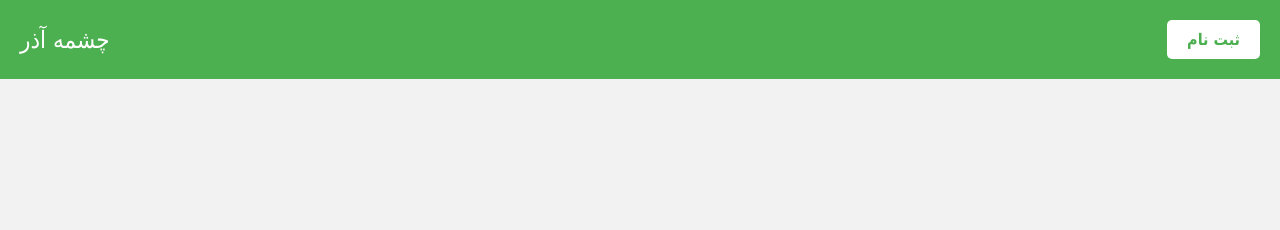
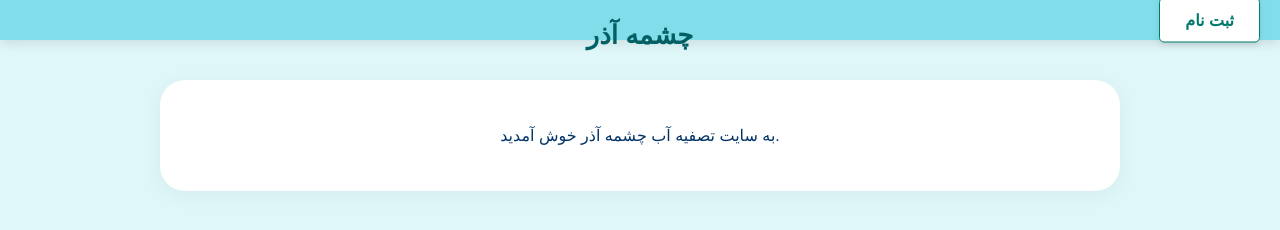
Before and after one commit to lilmazzzi/azar, a plain HTML site: page index.html in a window 1280 px wide. Drawn offline with Linux system fonts and the light colour scheme; a web font is replaced by a local one.

Commit message:
Update index.html

```diff
--- a/index.html
+++ b/index.html
@@ -2,39 +2,90 @@
 <html lang="fa">
 <head>
   <meta charset="UTF-8">
+  <meta name="viewport" content="width=device-width, initial-scale=1.0">
   <title>چشمه آذر</title>
+
+  <!-- لینک فونت بی نازنین از گوگل فونت -->
+  <link href="https://fonts.googleapis.com/css2?family=Vazir&display=swap" rel="stylesheet">
+
   <style>
+    /* استایل کلی */
     body {
       margin: 0;
       padding: 0;
-      font-family: Tahoma, sans-serif;
-      background-color: #f2f2f2;
+      font-family: 'Vazir', sans-serif; /* تغییر فونت به بی نازنین */
+      background: linear-gradient(to bottom, #e0f7fa, #e0f7fa); /* رنگ آبی کم‌رنگ */
+      color: #003366; /* رنگ متن تیره */
+      transition: background 0.3s ease;
+      text-align: center; /* متن را وسط صفحه قرار می‌دهیم */
     }
 
+    /* هدر */
     header {
-      background-color: #4CAF50;
-      color: white;
       padding: 20px;
-      display: flex;
-      justify-content: space-between;
-      align-items: center;
+      position: relative;
+      background-color: #80deea; /* آبی ملایم برای هدر */
+      box-shadow: 0 4px 10px rgba(0, 0, 0, 0.1); /* سایه برای هدر */
     }
 
+    /* عنوان داخل هدر */
     .title {
-      font-size: 24px;
+      position: absolute;
+      left: 50%;
+      transform: translateX(-50%);
+      font-size: 26px;
+      font-weight: bold;
+      color: #006064; /* رنگ تیره برای عنوان */
     }
 
+    /* دکمه ثبت‌نام */
     .register-btn {
+      position: absolute;
+      right: 20px;
+      top: 50%;
+      transform: translateY(-50%);
       background-color: white;
-      color: #4CAF50;
-      padding: 10px 20px;
+      color: #00796b;
+      padding: 12px 25px;
       text-decoration: none;
       border-radius: 5px;
       font-weight: bold;
+      border: 1px solid #00796b;
+      box-shadow: 0 3px 6px rgba(0, 0, 0, 0.1); /* سایه برای دکمه */
+      transition: background-color 0.3s ease, transform 0.2s ease;
     }
 
+    /* تغییرات هنگام هاور دکمه */
     .register-btn:hover {
-      background-color: #e6ffe6;
+      background-color: #b2dfdb;
+      transform: translateY(-3px);
+    }
+
+    /* برای صفحات داخلی یا محتوا */
+    .container {
+      max-width: 900px;
+      margin: 40px auto;
+      background-color: white;
+      padding: 30px;
+      border-radius: 25px; /* حاشیه بیضی برای محتوا */
+      box-shadow: 0 4px 20px rgba(0, 0, 0, 0.05); /* سایه برای محتوا */
+    }
+
+    /* واکنش‌گرایی برای موبایل */
+    @media (max-width: 600px) {
+      .title {
+        font-size: 20px;
+      }
+
+      .register-btn {
+        padding: 10px 20px;
+        font-size: 14px;
+      }
+
+      .container {
+        margin: 20px;
+        padding: 20px;
+      }
     }
   </style>
 </head>
@@ -43,5 +94,9 @@
     <div class="title">چشمه آذر</div>
     <a href="login_admin.html" class="register-btn">ثبت نام</a>
   </header>
+
+  <div class="container">
+    <p>به سایت تصفیه آب چشمه آذر خوش آمدید.</p>
+  </div>
 </body>
 </html>
```
